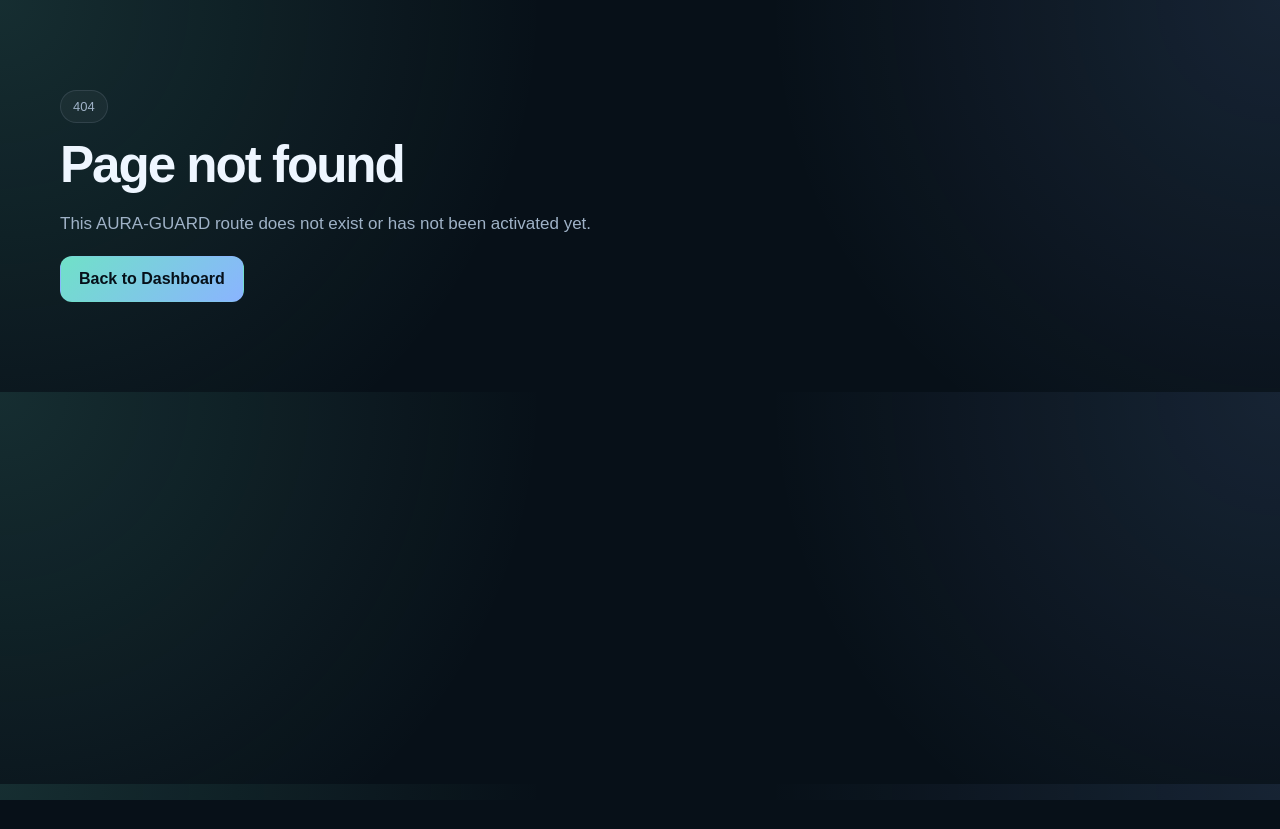
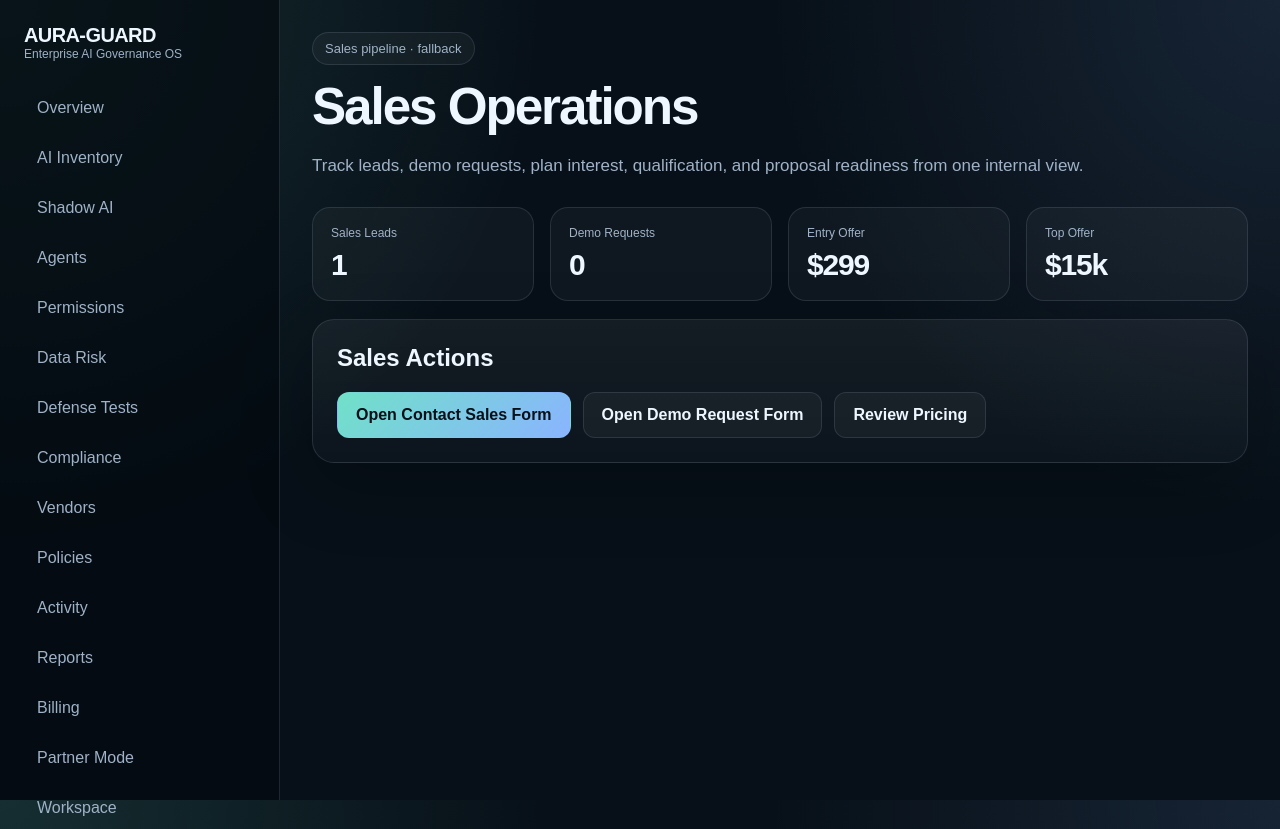
Before and after one commit to bisniskhusus019-hub/aura-guard-enterprise-os, a Next.js app: page /dashboard/sales in a window 1280 px wide. Before the commit this address had no page. Before the commit the page ends 800 px from the top, so only its background shows below. Built offline with nearby package versions, Linux system fonts and the light colour scheme; no server answers.

Commit message:
Add sales operations dashboard page

```diff
--- /dev/null
+++ b/app/dashboard/sales/page.tsx
@@ -0,0 +1,31 @@
+import Link from "next/link";
+import { DashboardShell } from "@/components/dashboard-shell";
+import { getOpsSummary } from "@/lib/ops-data";
+
+export default async function SalesDashboardPage() {
+  const ops = await getOpsSummary();
+
+  return (
+    <DashboardShell activeHref="/dashboard/sales">
+      <div>
+        <div className="badge">Sales pipeline · {ops.source}</div>
+        <h1 className="section-title" style={{ marginTop: 16 }}>Sales Operations</h1>
+        <p className="section-copy">Track leads, demo requests, plan interest, qualification, and proposal readiness from one internal view.</p>
+        <div className="metric-grid" style={{ marginTop: 26, marginBottom: 18 }}>
+          <div className="metric-card"><div className="metric-label">Sales Leads</div><div className="metric-value">{ops.salesLeads}</div></div>
+          <div className="metric-card"><div className="metric-label">Demo Requests</div><div className="metric-value">{ops.demoRequests}</div></div>
+          <div className="metric-card"><div className="metric-label">Entry Offer</div><div className="metric-value">$299</div></div>
+          <div className="metric-card"><div className="metric-label">Top Offer</div><div className="metric-value">$15k</div></div>
+        </div>
+        <div className="card" style={{ padding: 24 }}>
+          <h2 style={{ marginTop: 0 }}>Sales Actions</h2>
+          <div style={{ display: "flex", gap: 12, flexWrap: "wrap" }}>
+            <Link className="btn btn-primary" href="/contact-sales">Open Contact Sales Form</Link>
+            <Link className="btn btn-secondary" href="/demo-request">Open Demo Request Form</Link>
+            <Link className="btn btn-secondary" href="/pricing">Review Pricing</Link>
+          </div>
+        </div>
+      </div>
+    </DashboardShell>
+  );
+}
```
